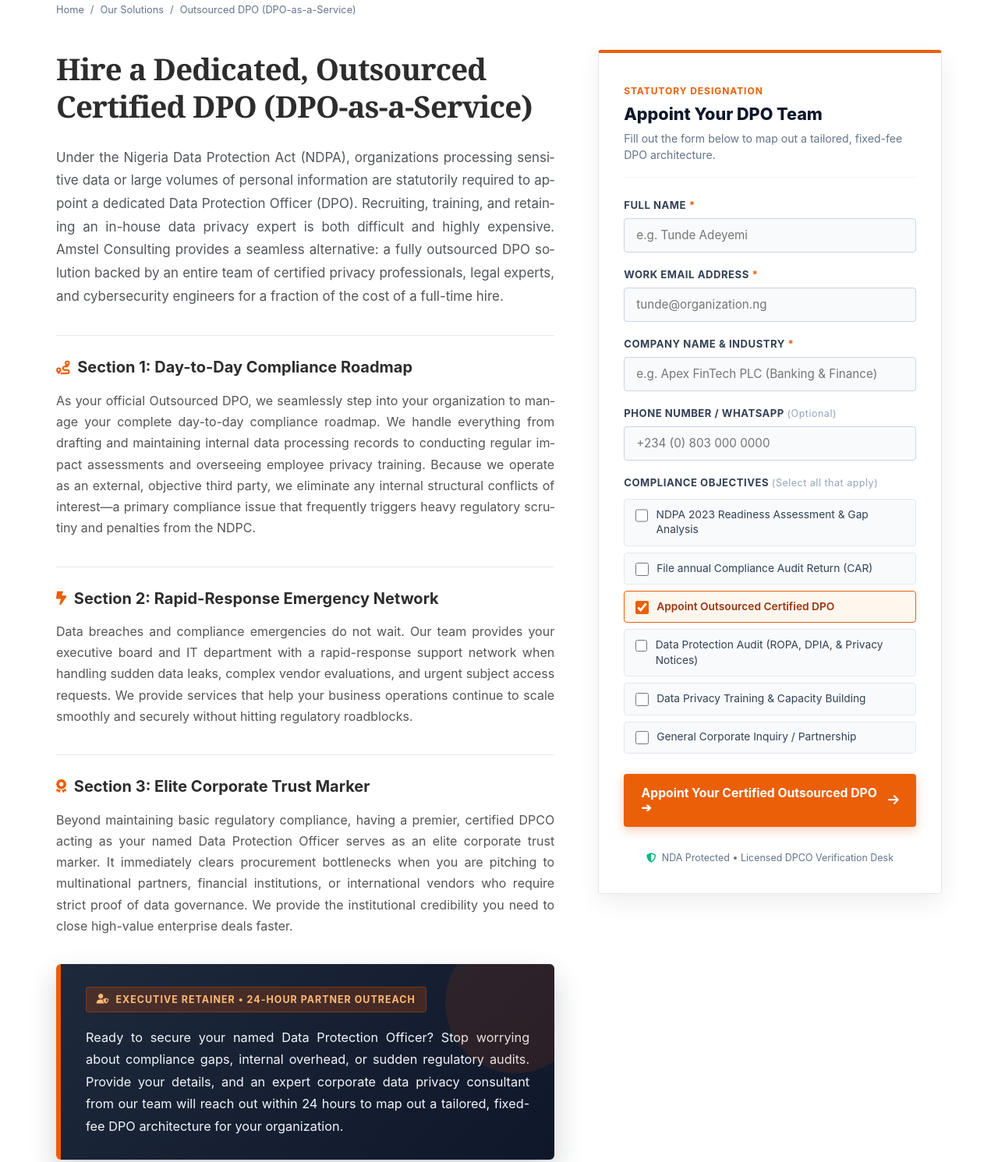
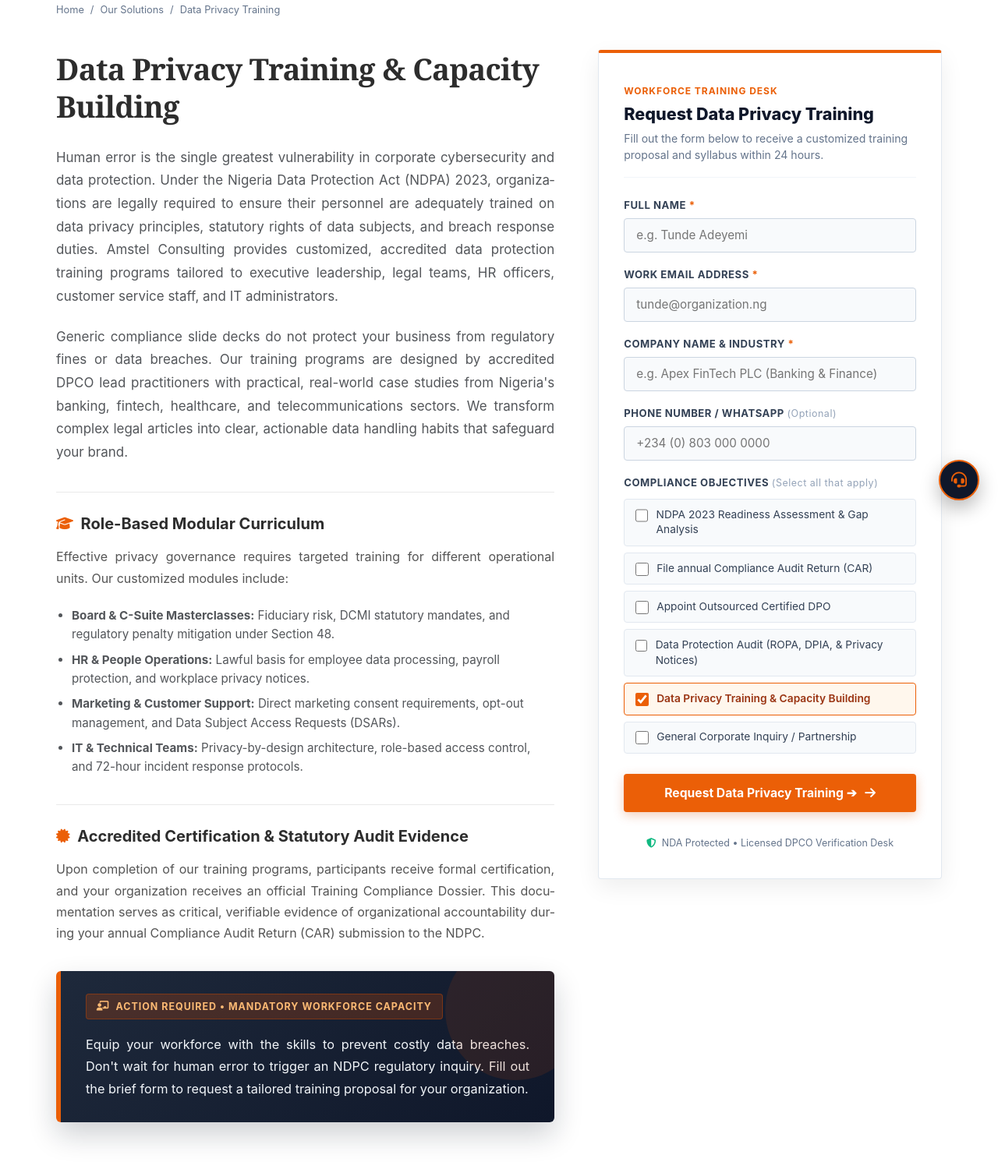
Before and after one commit to azursoldev/consultancy-web, a plain HTML site: page data-privacy-training.html in a window 1280 px wide. Shown: the part 134-1625 px from the top of the page at 78% size. Drawn offline with Linux system fonts and the light colour scheme.

Commit message:
feat: update data-privacy-training content, callout text, and sitewide navigation links

```diff
--- a/service-dpo.html
+++ b/data-privacy-training.html
@@ -3,9 +3,9 @@
 <head>
   <meta charset="UTF-8">
   <meta name="viewport" content="width=device-width, initial-scale=1.0">
-  <title>Hire a Dedicated, Outsourced Certified DPO (DPO-as-a-Service) | Amstel Consulting</title>
-  <meta name="description" content="Retain an officially accredited Data Protection Officer (DPOaaS) under the NDPA with Amstel Consulting. Eliminate conflicts of interest and reduce compliance overhead.">
-  <link rel="canonical" href="https://consultancy-web-virid-seven.vercel.app/services/outsourced-dpo.html">
+  <title>Data Privacy Training & Capacity Building | Amstel Consulting</title>
+  <meta name="description" content="Accredited NDPA 2023 data privacy training and workforce capacity building by licensed DPCO practitioners at Amstel Consulting.">
+  <link rel="canonical" href="https://consultancy-web-x98r.vercel.app/services/data-privacy-training.html">
   <link rel="icon" type="image/jpeg" href="logo.png">
 
   <!-- Google Fonts -->
@@ -29,48 +29,51 @@
       <span>/</span>
       <a href="services/index.html">Our Solutions</a>
       <span>/</span>
-      <span>Outsourced DPO (DPO-as-a-Service)</span>
+      <span>Data Privacy Training</span>
     </div>
 
-    <!-- 60/40 Split Screen Layout (Mockup Page 14 & Pages 7, 8) -->
+    <!-- 60/40 Split Screen Layout (Mockup Page 14) -->
     <div class="split-60-40-layout">
 
       <!-- Left Column: 60% Detailed Content -->
       <article class="split-60-main">
-        <h1 class="service-split-headline">Hire a Dedicated, Outsourced Certified DPO (DPO-as-a-Service)</h1>
+        <h1 class="service-split-headline">Data Privacy Training &amp; Capacity Building</h1>
 
         <p class="lead-paragraph">
-          Under the Nigeria Data Protection Act (NDPA), organizations processing sensitive data or large volumes of personal information are statutorily required to appoint a dedicated Data Protection Officer (DPO). Recruiting, training, and retaining an in-house data privacy expert is both difficult and highly expensive. Amstel Consulting provides a seamless alternative: a fully outsourced DPO solution backed by an entire team of certified privacy professionals, legal experts, and cybersecurity engineers for a fraction of the cost of a full-time hire.
+          Human error is the single greatest vulnerability in corporate cybersecurity and data protection. Under the Nigeria Data Protection Act (NDPA) 2023, organizations are legally required to ensure their personnel are adequately trained on data privacy principles, statutory rights of data subjects, and breach response duties. Amstel Consulting provides customized, accredited data protection training programs tailored to executive leadership, legal teams, HR officers, customer service staff, and IT administrators.
+        </p>
+
+        <p>
+          Generic compliance slide decks do not protect your business from regulatory fines or data breaches. Our training programs are designed by accredited DPCO lead practitioners with practical, real-world case studies from Nigeria's banking, fintech, healthcare, and telecommunications sectors. We transform complex legal articles into clear, actionable data handling habits that safeguard your brand.
         </p>
 
         <div class="split-section-block">
-          <h3><i class="fa-solid fa-route"></i> Section 1: Day-to-Day Compliance Roadmap</h3>
+          <h3><i class="fa-solid fa-graduation-cap"></i> Role-Based Modular Curriculum</h3>
           <p>
-            As your official Outsourced DPO, we seamlessly step into your organization to manage your complete day-to-day compliance roadmap. We handle everything from drafting and maintaining internal data processing records to conducting regular impact assessments and overseeing employee privacy training. Because we operate as an external, objective third party, we eliminate any internal structural conflicts of interest—a primary compliance issue that frequently triggers heavy regulatory scrutiny and penalties from the NDPC.
+            Effective privacy governance requires targeted training for different operational units. Our customized modules include:
           </p>
+          <ul style="margin: 0.75rem 0 0 1.25rem; display: flex; flex-direction: column; gap: 0.5rem; font-size: 0.95rem; color: var(--pwc-gray-text);">
+            <li><strong>Board &amp; C-Suite Masterclasses:</strong> Fiduciary risk, DCMI statutory mandates, and regulatory penalty mitigation under Section 48.</li>
+            <li><strong>HR &amp; People Operations:</strong> Lawful basis for employee data processing, payroll protection, and workplace privacy notices.</li>
+            <li><strong>Marketing &amp; Customer Support:</strong> Direct marketing consent requirements, opt-out management, and Data Subject Access Requests (DSARs).</li>
+            <li><strong>IT &amp; Technical Teams:</strong> Privacy-by-design architecture, role-based access control, and 72-hour incident response protocols.</li>
+          </ul>
         </div>
 
         <div class="split-section-block">
-          <h3><i class="fa-solid fa-bolt-lightning"></i> Section 2: Rapid-Response Emergency Network</h3>
+          <h3><i class="fa-solid fa-certificate"></i> Accredited Certification &amp; Statutory Audit Evidence</h3>
           <p>
-            Data breaches and compliance emergencies do not wait. Our team provides your executive board and IT department with a rapid-response support network when handling sudden data leaks, complex vendor evaluations, and urgent subject access requests. We provide services that help your business operations continue to scale smoothly and securely without hitting regulatory roadblocks.
-          </p>
-        </div>
-
-        <div class="split-section-block">
-          <h3><i class="fa-solid fa-award"></i> Section 3: Elite Corporate Trust Marker</h3>
-          <p>
-            Beyond maintaining basic regulatory compliance, having a premier, certified DPCO acting as your named Data Protection Officer serves as an elite corporate trust marker. It immediately clears procurement bottlenecks when you are pitching to multinational partners, financial institutions, or international vendors who require strict proof of data governance. We provide the institutional credibility you need to close high-value enterprise deals faster.
+            Upon completion of our training programs, participants receive formal certification, and your organization receives an official Training Compliance Dossier. This documentation serves as critical, verifiable evidence of organizational accountability during your annual Compliance Audit Return (CAR) submission to the NDPC.
           </p>
         </div>
 
         <div class="credentials-callout-box" style="margin: 2.2rem 0; padding: 1.8rem 2rem;">
           <div class="credentials-tag">
-            <i class="fa-solid fa-user-shield"></i>
-            <span>Executive Retainer &bull; 24-Hour Partner Outreach</span>
+            <i class="fa-solid fa-chalkboard-user"></i>
+            <span>Action Required &bull; Mandatory Workforce Capacity</span>
           </div>
           <p style="color: #f1f5f9; font-size: 1.02rem;">
-            Ready to secure your named Data Protection Officer? Stop worrying about compliance gaps, internal overhead, or sudden regulatory audits. Provide your details, and an expert corporate data privacy consultant from our team will reach out within 24 hours to map out a tailored, fixed-fee DPO architecture for your organization.
+            Equip your workforce with the skills to prevent costly data breaches. Don't wait for human error to trigger an NDPC regulatory inquiry. Fill out the brief form to request a tailored training proposal for your organization.
           </p>
         </div>
       </article>
@@ -79,13 +82,13 @@
       <aside class="split-40-aside">
         <div class="compliance-form-card">
           <div class="compliance-form-header">
-            <span class="compliance-form-badge">Statutory Designation</span>
-            <h3>Appoint Your DPO Team</h3>
-            <p>Fill out the form below to map out a tailored, fixed-fee DPO architecture.</p>
+            <span class="compliance-form-badge">Workforce Training Desk</span>
+            <h3>Request Data Privacy Training</h3>
+            <p>Fill out the form below to receive a customized training proposal and syllabus within 24 hours.</p>
           </div>
 
           <!-- Dynamic Form Component Slot -->
-          <div class="dynamic-compliance-form-slot" data-form-type="dpo"></div>
+          <div class="dynamic-compliance-form-slot" data-form-type="training"></div>
         </div>
       </aside>
 
@@ -93,13 +96,18 @@
   </main>
 
   <!-- Global Footer -->
-    <!-- ==========================================================================
-       PwC MULTI-COLUMN MEGA FOOTER (Standardized Light Theme Across All Pages)
-       ========================================================================== -->
   <!-- Unified Site Footer (Single Source: js/footer.js) -->
   <div id="site-footer"></div>
   <script src="js/footer.js"></script>
 
+  <!-- Sitewide Sticky Footer Consultant Button -->
+  <div class="sticky-talk-consultant">
+    <a href="contact.html" class="sticky-talk-btn">
+      <i class="fa-solid fa-headset text-orange"></i>
+      <span>Talk to Our Experienced Consultants for Free</span>
+    </a>
+  </div>
+
   <script src="js/compliance-form.js"></script>
 </body>
 </html>
--- a/js/footer.js
+++ b/js/footer.js
@@ -23,7 +23,7 @@
             <li><a href="${pfx}services/compliance-audit-return.html">Annual Compliance Audit Return (CAR)</a></li>
             <li><a href="${pfx}services/outsourced-dpo.html">Appoint Outsourced Certified DPO</a></li>
             <li><a href="${pfx}services/data-protection-audit.html">Data Protection Audit</a></li>
-            <li><a href="javascript:void(0)" style="cursor: default; opacity: 0.75;">Data Privacy Training</a></li>
+            <li><a href="${pfx}services/data-privacy-training.html">Data Privacy Training</a></li>
           </ul>
         </div>
 
--- a/js/header.js
+++ b/js/header.js
@@ -34,7 +34,7 @@
             <li><a href="${pfx}services/compliance-audit-return.html">Annual Compliance Audit Return Filing</a></li>
             <li><a href="${pfx}services/outsourced-dpo.html">Appoint Outsourced Certified DPO</a></li>
             <li><a href="${pfx}services/data-protection-audit.html">Data Protection Audit</a></li>
-            <li><a href="javascript:void(0)" style="cursor: default; opacity: 0.75;">Data Privacy Training</a></li>
+            <li><a href="${pfx}services/data-privacy-training.html">Data Privacy Training</a></li>
           </ul>
         </div>
       </li>
@@ -87,7 +87,7 @@
             <li><a href="${pfx}services/compliance-audit-return.html" onclick="toggleMobileMenu()">Annual Compliance Audit Return Filing <i class="fa-solid fa-chevron-right text-xs"></i></a></li>
             <li><a href="${pfx}services/outsourced-dpo.html" onclick="toggleMobileMenu()">Appoint Outsourced Certified DPO <i class="fa-solid fa-chevron-right text-xs"></i></a></li>
             <li><a href="${pfx}services/data-protection-audit.html" onclick="toggleMobileMenu()">Data Protection Audit <i class="fa-solid fa-chevron-right text-xs"></i></a></li>
-            <li><a href="javascript:void(0)" style="cursor: default; opacity: 0.75;">Data Privacy Training</a></li>
+            <li><a href="${pfx}services/data-privacy-training.html" onclick="toggleMobileMenu()">Data Privacy Training <i class="fa-solid fa-chevron-right text-xs"></i></a></li>
           </ul>
         </div>
 
```
Also changed, not shown: index.html (+2 -3 lines), services/data-privacy-training.html (+1 -1 lines), services/index.html (+2 -2 lines).
